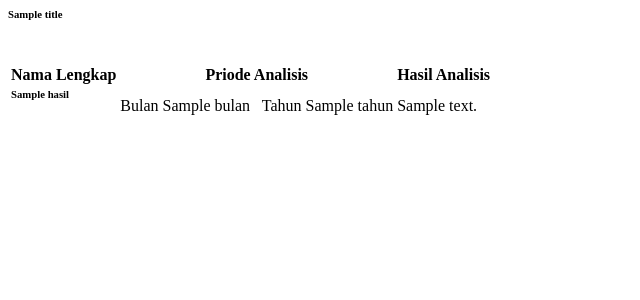
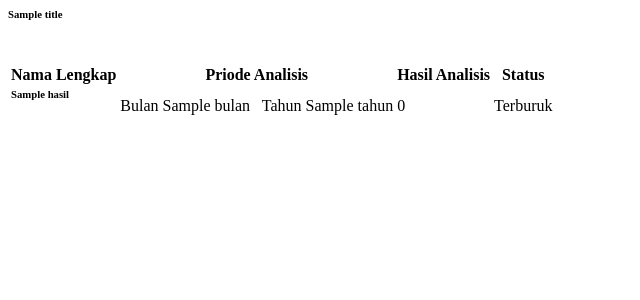
Before and after one commit to Rizki008/SPK-AHP, a CodeIgniter app: the page made by application/views/frontend/Analisis/v_hasil.php in a window 1280 px wide. Shown: the top 300 px of the page, without its empty margins (0-640 px from the left). Run offline with CodeIgniter, Linux system fonts and the light colour scheme; tables that the repository leaves empty hold one stand-in row (values such as "Sample post"); the template is opened without the code that fills it: most values are stand-ins (such as "Sample title", 1, 10 or a date in 2020).

Commit message:
penambahan baik buruk hasil analisis

```diff
--- a/application/views/frontend/Analisis/v_hasil.php
+++ b/application/views/frontend/Analisis/v_hasil.php
@@ -17,6 +17,7 @@
 									<th class="text-uppercase text-secondary text-xxs font-weight-bolder opacity-7">Nama Lengkap</th>
 									<th class="text-uppercase text-secondary text-xxs font-weight-bolder opacity-7 ps-2">Priode Analisis</th>
 									<th class="text-center text-uppercase text-secondary text-xxs font-weight-bolder opacity-7">Hasil Analisis</th>
+									<th class="text-center text-uppercase text-secondary text-xxs font-weight-bolder opacity-7">Status</th>
 									<th class="text-secondary opacity-7"></th>
 								</tr>
 							</thead>
@@ -37,9 +38,20 @@
 											<p class="text-xs font-weight-bold mb-0">Bulan <?= $value->bulan ?> &nbsp; Tahun <?= $value->tahun ?></p>
 										</td>
 										<td class="align-middle text-center text-sm">
-											<span class="badge badge-sm bg-gradient-danger">
-												<?= $value->hasil_analisis ?>
+											<span class="badge badge-sm bg-gradient-info">
+												<?= round($value->hasil_analisis)  ?>
 											</span>
+										</td>
+										<td class="align-middle text-center text-sm">
+											<?php if (round($value->hasil_analisis) >= 1) { ?>
+												<span class="badge badge-sm bg-gradient-success">
+													Terbaik
+												</span>
+											<?php } else { ?>
+												<span class="badge badge-sm bg-gradient-danger">
+													Terburuk
+												</span>
+											<?php } ?>
 										</td>
 									</tr>
 								<?php } ?>
```
